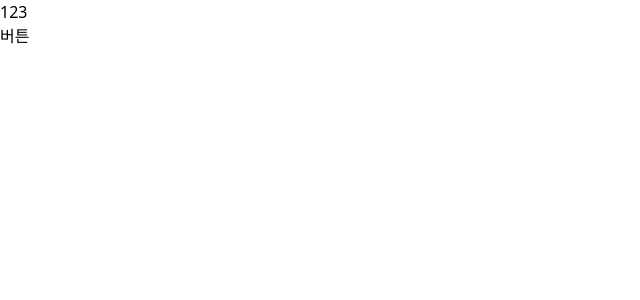
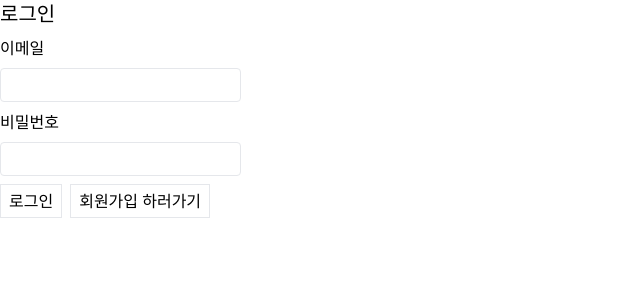
Before and after one commit to KubrickCode/Pointodo-FE, a React (Vite) app: page /auth in a window 1280 px wide. Shown: the top 300 px of the page, without its empty margins (0-640 px from the left). Built offline with nearby package versions, Linux system fonts and the light colour scheme.

Commit message:
feat: 로그인 및 회원가입 폼 상태관리 설정

```diff
--- a/src/components/Auth/Login.tsx
+++ b/src/components/Auth/Login.tsx
@@ -1,12 +1,48 @@
-import { FC } from "react";
-import { AuthProps } from "../../types/Auth.type";
+import { FC, useState, useCallback, ChangeEvent } from "react";
+import { AuthProps, UserForm } from "../../types/Auth.type";
 
 const Login: FC<AuthProps> = ({ setTab }) => {
+  const [user, setUser] = useState<UserForm>({ email: "", password: "" });
+
+  const handleChangeInput = useCallback(
+    (e: ChangeEvent<HTMLInputElement>) => {
+      setUser((prev) => ({ ...prev, [e.target.name]: e.target.value }));
+    },
+    [setUser]
+  );
+
+  const onSubmit = useCallback(() => {
+    console.log(user);
+  }, [user]);
+
   return (
-    <>
-      <div>123</div>
-      <button onClick={() => setTab(1)}>버튼</button>
-    </>
+    <div>
+      <h1 className="text-xl">로그인</h1>
+      <div className="my-2">
+        <label className="block my-2">이메일</label>
+        <input
+          type="email"
+          name="email"
+          className="border p-1 rounded"
+          onChange={handleChangeInput}
+        />
+      </div>
+      <div className="my-2">
+        <label className="block my-2">비밀번호</label>
+        <input
+          type="password"
+          name="password"
+          className="border p-1 rounded"
+          onChange={handleChangeInput}
+        />
+      </div>
+      <button className="border px-2 py-1 mr-2" onClick={onSubmit}>
+        로그인
+      </button>
+      <button className="border px-2 py-1" onClick={() => setTab(1)}>
+        회원가입 하러가기
+      </button>
+    </div>
   );
 };
 
--- a/src/components/Auth/Register.tsx
+++ b/src/components/Auth/Register.tsx
@@ -1,12 +1,52 @@
-import { FC } from "react";
-import { AuthProps } from "../../types/Auth.type";
+import { ChangeEvent, FC, useCallback, useState } from "react";
+import { AuthProps, UserForm } from "../../types/Auth.type";
 
 const Register: FC<AuthProps> = ({ setTab }) => {
+  const [user, setUser] = useState<UserForm>({ email: "", password: "" });
+
+  const handleChangeInput = useCallback(
+    (e: ChangeEvent<HTMLInputElement>) => {
+      setUser((prev) => ({ ...prev, [e.target.name]: e.target.value }));
+    },
+    [setUser]
+  );
+
+  const onSubmit = useCallback(() => {
+    console.log(user);
+  }, [user]);
+
   return (
-    <>
-      <div>456</div>
-      <button onClick={() => setTab(0)}>버튼</button>
-    </>
+    <div>
+      <h1 className="text-xl">회원가입</h1>
+      <div className="my-2">
+        <label className="block my-2">이메일</label>
+        <input
+          type="email"
+          name="email"
+          className="border p-1 rounded"
+          onChange={handleChangeInput}
+        />
+      </div>
+      <div className="my-2">
+        <label className="block my-2">비밀번호</label>
+        <input
+          type="password"
+          name="password"
+          className="border p-1 rounded"
+          onChange={handleChangeInput}
+        />
+      </div>
+      <div className="my-2">
+        <label className="block my-2">비밀번호 확인</label>
+        <input type="password" className="border p-1 rounded" />
+      </div>
+      <button className="border px-2 py-1 mr-2" onClick={onSubmit}>
+        회원가입
+      </button>
+      <button className="border px-2 py-1" onClick={() => setTab(0)}>
+        로그인 하러가기
+      </button>
+    </div>
   );
 };
 
--- a/src/types/Auth.type.ts
+++ b/src/types/Auth.type.ts
@@ -1,3 +1,9 @@
-export interface AuthProps {
+interface AuthProps {
   setTab(tab: number): void;
 }
+interface UserForm {
+  email: string;
+  password: string;
+}
+
+export type { AuthProps, UserForm };
```
